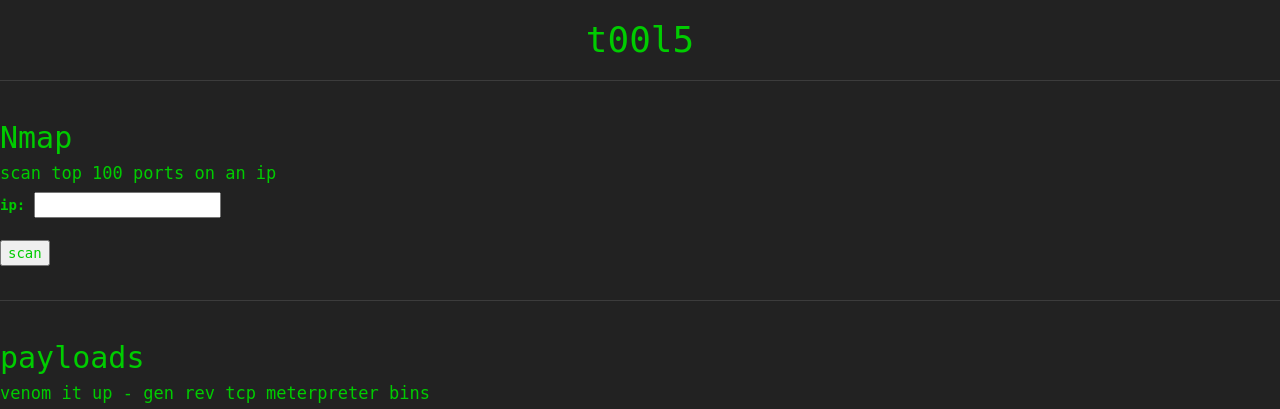
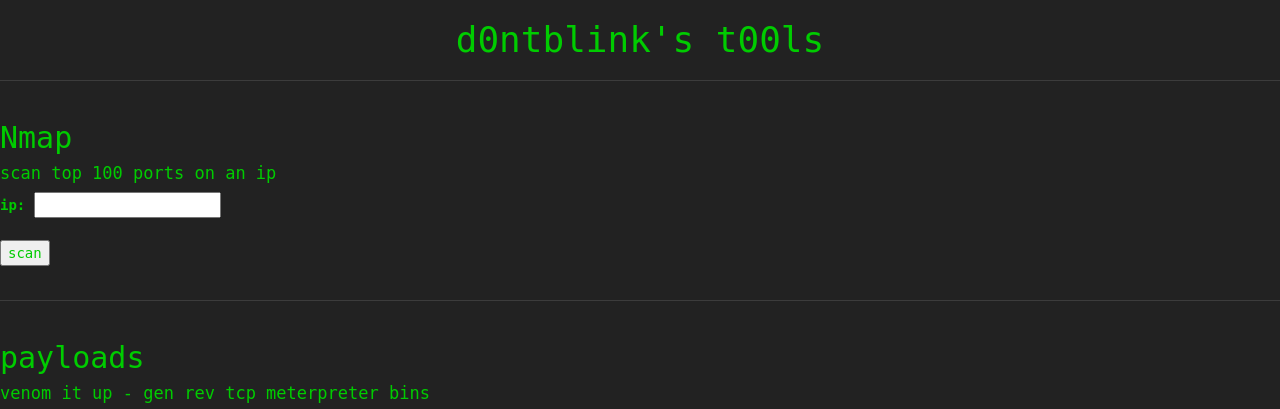
Before and after one commit to d0ntblink/tools.d0ntbl.ink, a Flask app: page / in a window 1280 px wide. Shown: the top 409 px of the page. Run offline with Flask 2, Linux system fonts and the light colour scheme.

Commit message:
made the page look abit better

```diff
--- a/pythontools/templates/index.html
+++ b/pythontools/templates/index.html
@@ -1,10 +1,12 @@
 <html>
 	<head>
-		<title>t00l5</title>
-		<link href="static/hacker.css" rel="stylesheet">
+		<meta charset='utf-8'>
+        <title>d0ntblink's t00ls🧰🔧🔨</title>
+		<link href="static/main.css" rel="stylesheet">
+        <link rel="icon" type="image/ico" href="favicon.png">
 	</head>
 	<body>
-		<h1>t00l5</h1>
+		<h1>d0ntblink's t00ls</h1>
 		<hr/>
 		<div style="width: 100%; display: table;">
 			<div style="display: table-cell; width: 50%">
```
Also changed, not shown: pythontools/static/main.css (renamed from pythontools/static/hacker.css), pythontools/templates/favicon.png (added).
